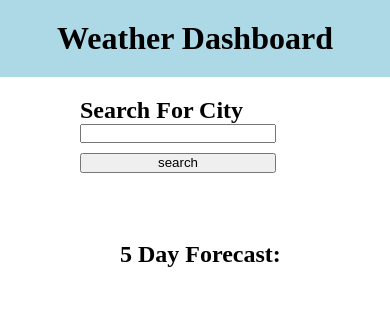
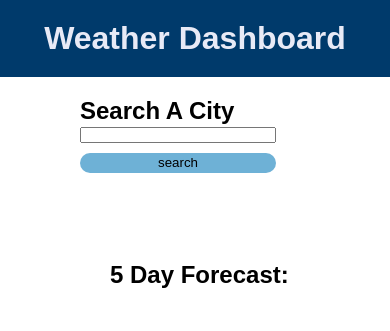
Before and after one commit to Nneifem/weather-dashboard, a plain HTML site: page index.html in a window 390 px wide. Drawn offline with nearby package versions, Linux system fonts and the light colour scheme.

Commit message:
added some color and updated the README

```diff
--- a/assets/css/style.css
+++ b/assets/css/style.css
@@ -1,9 +1,14 @@
+* {
+    font-family: sans-serif;
+}
+
 .dashboard{
     display: flex;
     justify-content: center;
     padding: 20px;
     margin-bottom: 20px;
-    background-color: lightblue;
+    background-color: #003A6B;
+    color: #E8EAF6;
 }
 
 .search-menu{
@@ -12,6 +17,7 @@
 
 .text {
     width: 192px;
+    height: 20px;
 }
 
 .search-menu button{
@@ -29,12 +35,13 @@
 
 .title {
     padding-left: 40px;
-    padding-top: 40px;
+    padding-top: 50px;
 }
 
 .five-day{
     display: flex;
-    padding: 30px;
+    padding-left: 30px;
+    padding-right: 30px;
 }
 
 main {
@@ -48,6 +55,12 @@ main {
     flex-direction: row;
 }
 
+button {
+    background-color: #6EB1D6;
+    border-style: none;
+    padding: 2px;
+    border-radius: 10px;
+}
 
 @media screen and (max-width: 768px){
     .whole-body {
@@ -61,7 +74,7 @@ main {
     .five-day {
         flex-direction: column;
         width: 190px;
-        margin-left: 60px;
+        margin-left: 55px;
     }
 
     .location {
@@ -69,10 +82,18 @@ main {
     }
 
     .title {
-        padding-left: 100px
+        padding-left: 90px
     }
 
     .search-menu {
         padding-left: 80px
     }
+
+    .text {
+        height: 12px;
+    }
+
+    .location {
+        padding-top: 10px;
+    }
 }
--- a/assets/js/script.js
+++ b/assets/js/script.js
@@ -25,7 +25,7 @@ function searchHistory() {
     for(var i = 0; i < history.length; i++){
         var button = document.createElement("button");
         button.textContent = history[i];
-        button.setAttribute("style", "margin-top: 10px;");
+        button.setAttribute("style", "margin-top: 10px; background-color: #89CFF1;");
         button.addEventListener("click", function(){
             console.log(this.innerHTML);
             getCity(this.innerHTML);
@@ -36,7 +36,7 @@ function searchHistory() {
 }
 searchHistory();
 
-/* having hte search button worked when clicked which will get the data for today and the next 5 day forecast */
+/* having the search button worked when clicked which will get the data for today and the next 5 day forecast */
 searchBtn.addEventListener("click", function () {
     var inputEl = document.querySelector(".text").value;
     getCity(inputEl);
@@ -66,7 +66,7 @@ function getCity(userInput) {
             var cityName = document.createElement("h1");
             cityName.textContent = data[0].name + date.format(" (M/DD/YYYY)");
             cityNameEl.innerHTML = "";
-            cityNameEl.setAttribute("style", "font-size: 24px; padding-left: 10px; padding-top: 10px;", "class", "location");
+            cityNameEl.setAttribute("style", "font-size: 24px; padding-left: 10px; padding-top: 10px;", "class", "location",);
             cityNameEl.append(cityName);
         })
 }
@@ -75,7 +75,7 @@ function getCity(userInput) {
 function renderForecastCard(forecastData){
     /* the date for each day */
     var forecastCard = document.createElement("div");
-    forecastCard.setAttribute("style", "border: solid black 2px; margin: 10px; padding: 15px; background-color: grey; color: white;");
+    forecastCard.setAttribute("style", "border-radius: 10px; border: solid white 1px; margin: 10px; padding: 15px; background-color: #3776A1; color: white;");
     var heading = document.createElement("h2");
     heading.textContent = forecastData.dt_txt;
     forecastCard.append(heading);
--- a/index.html
+++ b/index.html
@@ -16,7 +16,7 @@
 
     <section class="whole-body">
     <aside class="search-menu">
-        <h2>Search For City</h2>
+        <h2>Search A City</h2>
         <input type="text" class="text">
         <button type="button">search</button>
         <ul id="city-list"></ul>
```
Also changed, not shown: assets/images/Screenshot 2023-04-27 at 11.01.42 PM.png (deleted), assets/images/Screenshot 2023-04-27 at 11.02.02 PM.png (deleted), assets/images/Screenshot 2023-04-27 at 11.02.17 PM.png (deleted), assets/images/Screenshot 2023-09-20 at 4.49.14 PM.png (added), 1 other file.
